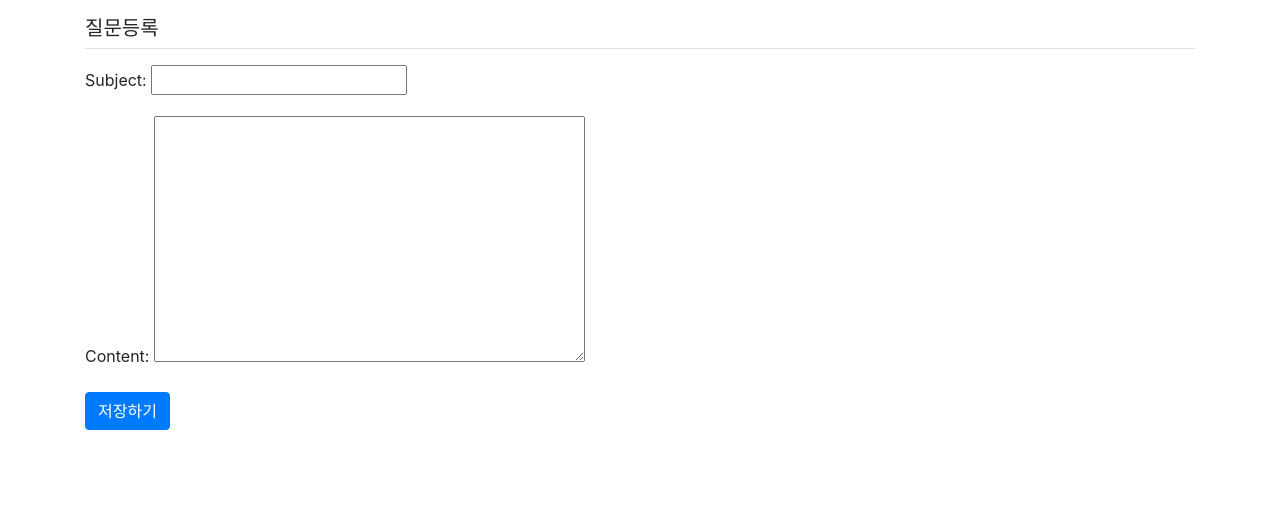
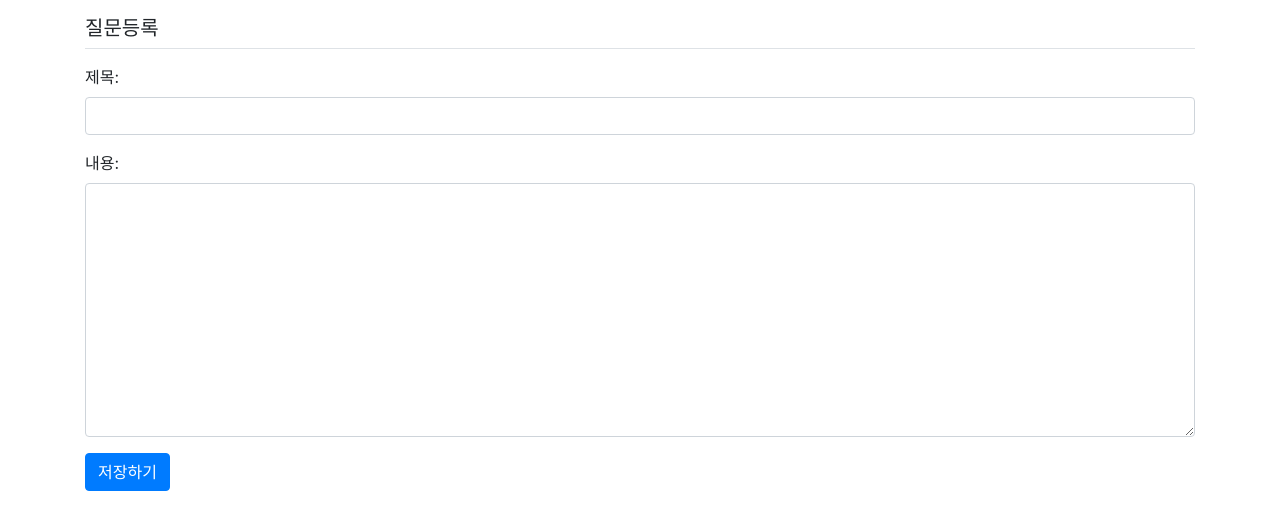
Before and after one commit to hyunbin1/Personal-project, a Django app: page /main/question/create/ in a window 1280 px wide. Shown: the top 530 px of the page. Run offline with Django 3.2, Linux system fonts and the light colour scheme; some libraries are stand-ins or nearby versions.

Commit message:
labels 속성 한글로 변경

```diff
--- a/main/forms.py
+++ b/main/forms.py
@@ -9,3 +9,13 @@ class QuestionForm(forms.ModelForm):
         model = Question
         # 제목과 이에 따른 내용
         fields = ['subject', 'content']
+        # form.as.p 부트스트렙 사용하는 법 - widgets 속성 사용하기
+        widgets = {
+            'subject': forms.TextInput(attrs={'class': 'form-control'}),
+            'content': forms.Textarea(attrs={'class': 'form-control', 'rows': 10}),
+        }
+        # label 속성 한글로 수정
+        labels ={
+            'subject': '제목',
+            'content': '내용',
+        }
--- a/templates/main/question_form.html
+++ b/templates/main/question_form.html
@@ -5,11 +5,7 @@
     <h5 class="my-3 border-bottom pb-2">질문등록</h5>
     <form method="post" class="post-form my-3">
         {% csrf_token %}
-        <p><label for="id_subject">Subject:</label> <input type="text" name="subject" maxlength="200" required
-                id="id_subject"></p>
-        <p><label for="id_content">Content:</label> <textarea name="content" cols="40" rows="10" required
-                id="id_content">
-        </textarea></p>
+        {{ form.as_p }}
         <button type="submit" class="btn btn-primary">저장하기</button>
     </form>
 </div>
```
